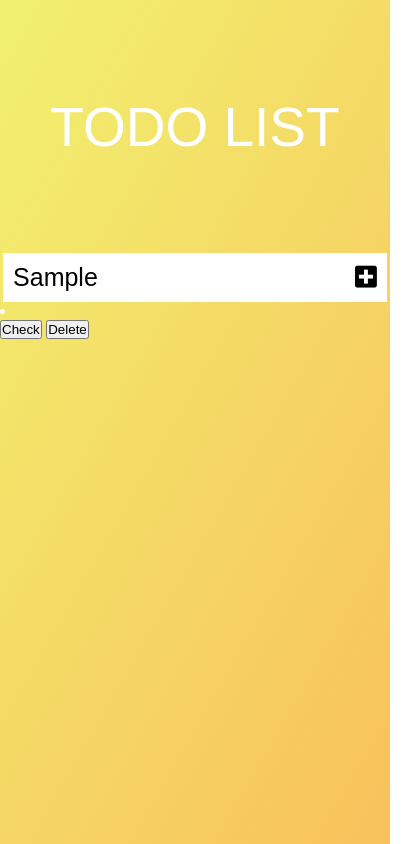
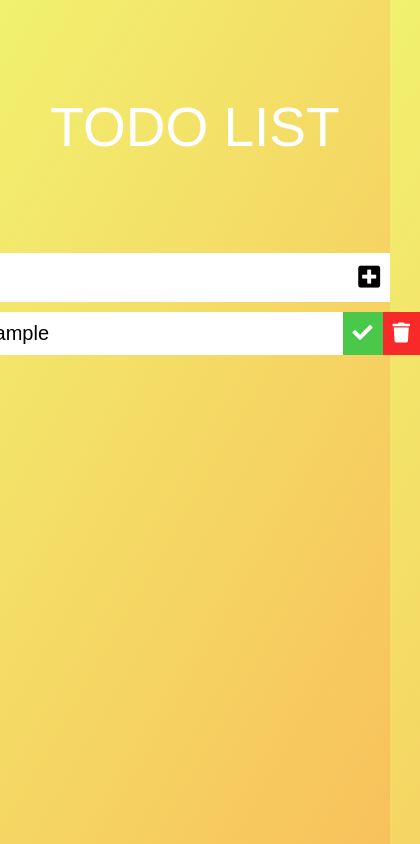
Before and after one commit to himavanth2810/Todo-List, a plain HTML site: page index.html in a window 390 px wide. Both pictures are taken after typing "Sample" into the empty fields and a click on the button 366 px from the left and 277 px from the top of the page. Shown: the whole page, 420 px wide, since content can reach past the window. Drawn offline with Linux system fonts and the light colour scheme.

Commit message:
completed check and delete btns

```diff
--- a/index.html
+++ b/index.html
@@ -27,11 +27,6 @@
         <ul class="todo-list">
         </ul>
     </div>
-    <div class="todo">
-        <li></li>
-        <button>Check</button>
-        <button>Delete</button>
-    </div>
 
     <script src="./script.js"></script>
 </body>
--- a/script.js
+++ b/script.js
@@ -8,6 +8,7 @@ window.addEventListener("load",()=>{
 });
 
 todoButton.addEventListener("click",addTodo);
+todoList.addEventListener("click", deleteCheckTodo);
 
 function addTodo(event) {
     event.preventDefault();
@@ -16,18 +17,37 @@ function addTodo(event) {
     todoDiv.classList.add("todo");
 
     const newTodo = document.createElement('li');
-    newTodo.innerText = "hello";
+    newTodo.innerText = todoInput.value;
     newTodo.classList.add("todo-item");
     todoDiv.appendChild(newTodo);
 
     //Check and Delete button
     const checkButton = document.createElement('button');
+    const trashButton = document.createElement('button');
+
     checkButton.innerHTML = '<i class="fas fa-check"></i>';
     checkButton.classList.add("check-btn");
-    todoDiv.appendChild(checkButton);
 
-    const trashButton = document.createElement('button');
     trashButton.innerHTML = '<i class="fas fa-trash"></i>';
     trashButton.classList.add("trash-btn");
+
+    todoDiv.appendChild(checkButton);
     todoDiv.appendChild(trashButton);
+
+    todoList.appendChild(todoDiv);
+    todoInput.value= "";
 }
+
+function deleteCheckTodo(event){
+    const item = event.target;
+
+    if(item.classList[0]=== "trash-btn"){
+      const todo = item.parentElement;
+      todo.remove();
+    }
+
+    if(item.classList[0]=== "check-btn"){
+        const todo = item.parentElement;
+        todo.classList.toggle('checked');
+    }
+}
--- a/style.css
+++ b/style.css
@@ -33,6 +33,10 @@ form input, form button{
     background: white;
 }
 
+form input{
+    width: 420px;
+}
+
 form button{
     color: black;
     background: white;
@@ -44,3 +48,51 @@ form button:hover{
   background: black;
   color: white;
 }
+
+.todo-container{
+    display: flex;
+    justify-content: center;
+    align-items: center;
+}
+
+.todo-list{
+   min-width: 450px;
+   list-style: none;
+}
+
+.todo{
+    margin-top: 10px;
+    background: white;
+    color: black;
+    font-size: 20px;
+    display: flex;
+    align-items: center;
+    justify-content: space-between;
+}
+
+.todo li{
+    flex: 1;
+}
+
+.trash-btn, .check-btn{
+    background-color:  black;
+    color: white;
+    border: none;
+    padding: 10px;
+    cursor: pointer;
+    font-size: 20px;
+}
+
+.fa-trash, .fa-check{
+    pointer-events: none;
+}
+.check-btn{
+    background: rgb(73, 200, 73);
+}
+
+.trash-btn{
+    background: rgb(247, 41, 41);
+}
+.todo-item{
+    padding: 0rem 0.7rem;
+}
```
